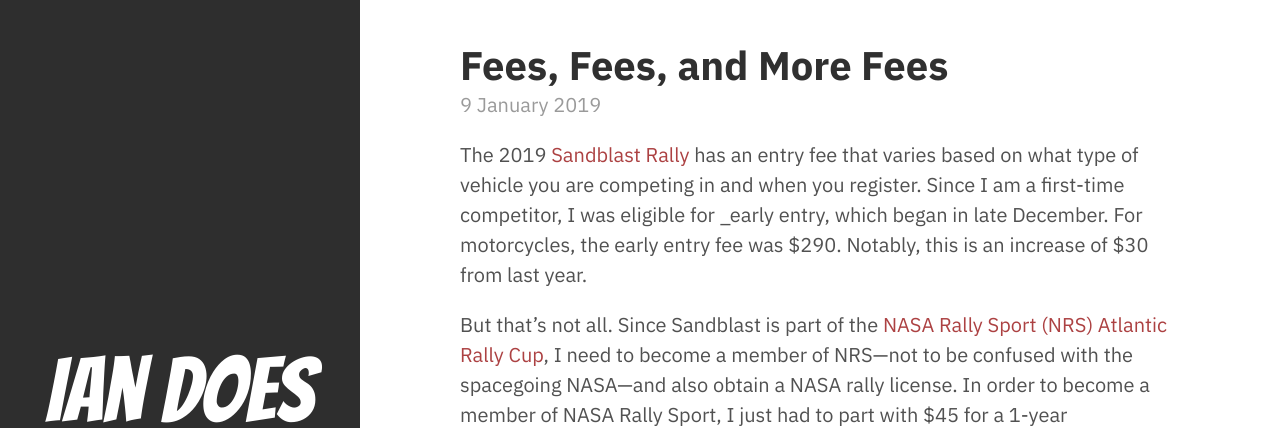
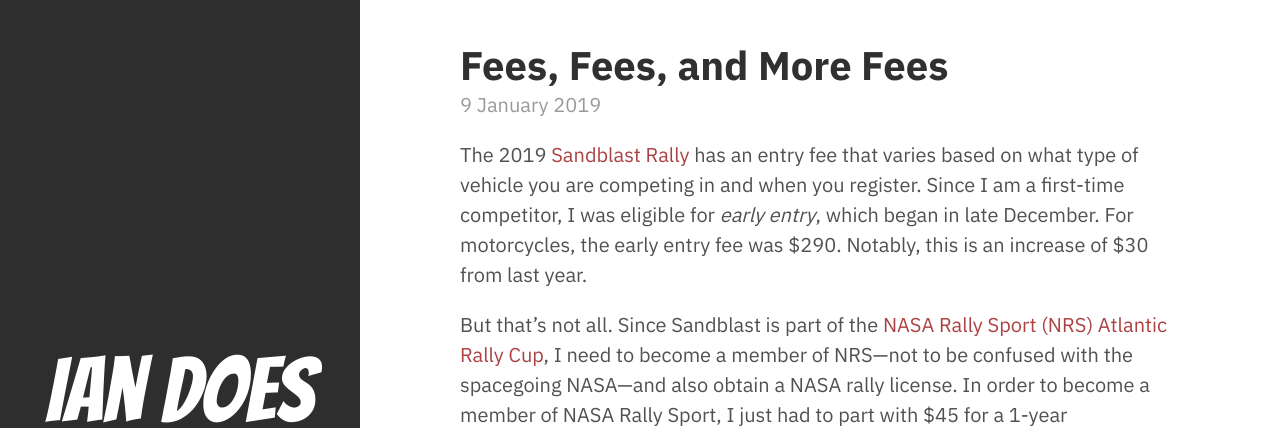
Before and after one commit to icooper/iandoesracing, a Jekyll site: the page built from _posts/2019-01-09-fees-fees-fees.md, in a window 1280 px wide. Shown: the top 428 px of the page. Built offline with Jekyll 4.4.1, drawn with Linux system fonts in a browser that asks for light colours; nearby versions of some CDN libraries.

Commit message:
fix markup

```diff
--- a/_posts/2019-01-09-fees-fees-fees.md
+++ b/_posts/2019-01-09-fees-fees-fees.md
@@ -4,7 +4,7 @@
 date: 2019-01-09
 ---
 
-The 2019 [Sandblast Rally](https://www.sandblastrally.com/) has an entry fee that varies based on what type of vehicle you are competing in and when you register. Since I am a first-time competitor, I was eligible for _early entry, which began in late December. For motorcycles, the early entry fee was $290. Notably, this is an increase of $30 from last year.
+The 2019 [Sandblast Rally](https://www.sandblastrally.com/) has an entry fee that varies based on what type of vehicle you are competing in and when you register. Since I am a first-time competitor, I was eligible for _early entry_, which began in late December. For motorcycles, the early entry fee was $290. Notably, this is an increase of $30 from last year.
 
 But that's not all. Since Sandblast is part of the [NASA Rally Sport (NRS)](http://nasarallysport.com/main/) [Atlantic Rally Cup](http://nasarallysport.com/main/Atlantic-Rally-Cup), I need to become a member of NRS---not to be confused with the spacegoing NASA---and also obtain a NASA rally license. In order to become a member of NASA Rally Sport, I just had to part with $45 for a 1-year membership; easy-peasy.
 
```
